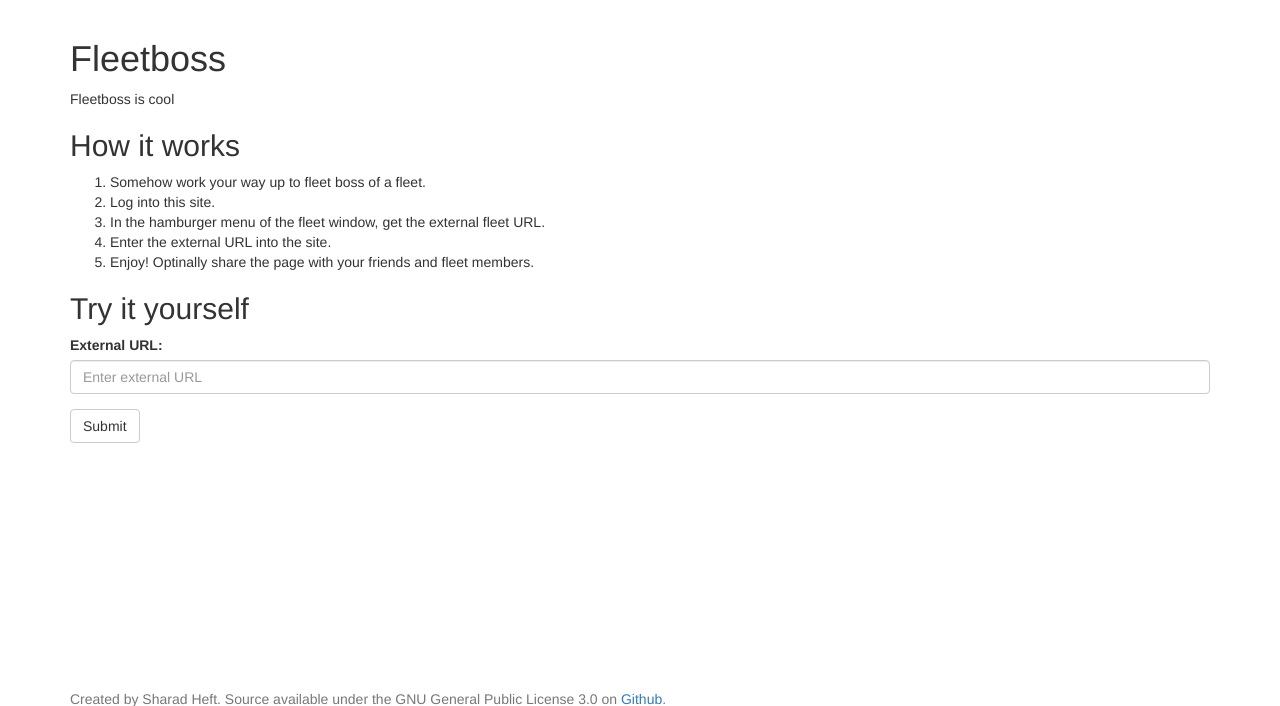
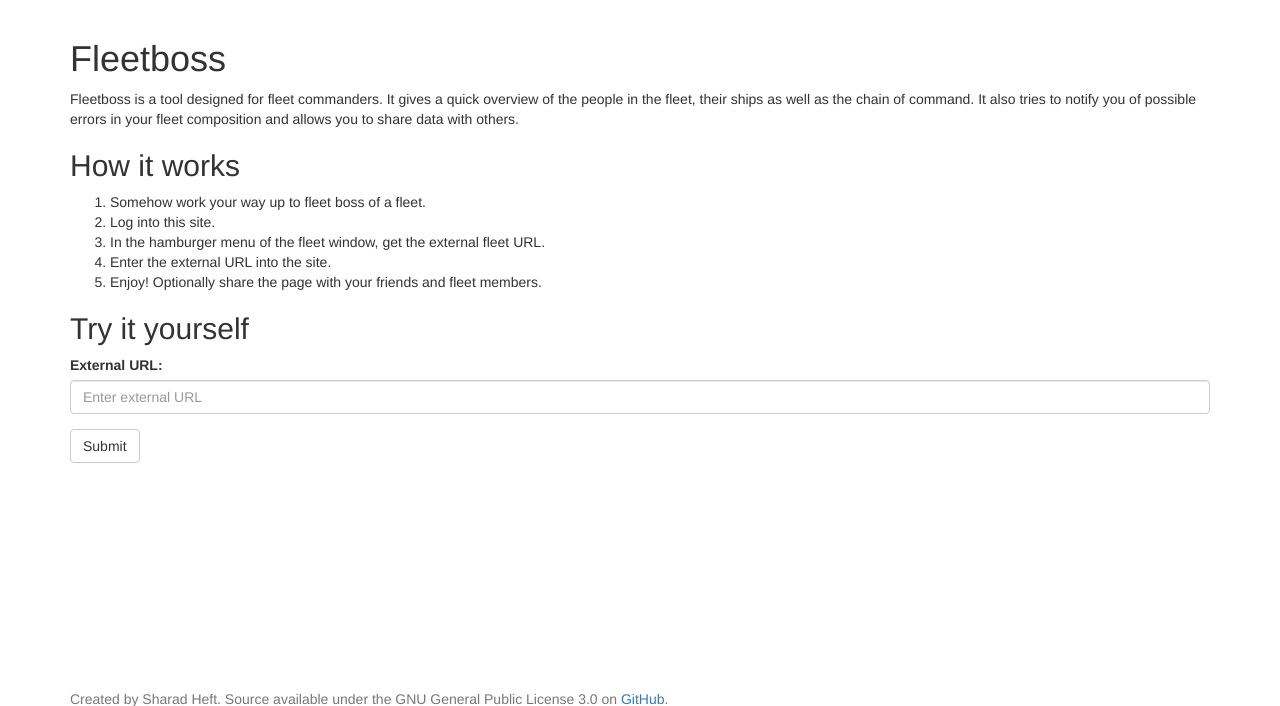
Before and after one commit to stephenswat/EVE-Fleetboss, a Django app: template fleetboss/templates/fleetboss/home.html in a window 1280 px wide. Shown: the part 51-757 px from the top of the page. Run offline with Django 3.2, Linux system fonts and the light colour scheme; the template is opened without the code that fills it, so the values that code supplies are empty; some libraries are stand-ins or nearby versions.

Commit message:
Fix the text on the front page.

```diff
--- a/fleetboss/templates/fleetboss/base.html
+++ b/fleetboss/templates/fleetboss/base.html
@@ -92,7 +92,7 @@
 
     <footer class="footer">
         <div class="container">
-            <p class="text-muted">Created by Sharad Heft. Source available under the GNU General Public License 3.0 on <a href="https://github.com/StephenSwat/EVE-Fleetboss">Github</a>.</p>
+            <p class="text-muted">Created by Sharad Heft. Source available under the GNU General Public License 3.0 on <a href="https://github.com/StephenSwat/EVE-Fleetboss">GitHub</a>.</p>
         </div>
     </footer>
   </body>
--- a/fleetboss/templates/fleetboss/home.html
+++ b/fleetboss/templates/fleetboss/home.html
@@ -4,7 +4,10 @@
 
 <h1>Fleetboss</h1>
 
-Fleetboss is cool
+Fleetboss is a tool designed for fleet commanders. It gives a quick overview of
+the people in the fleet, their ships as well as the chain of command. It also
+tries to notify you of possible errors in your fleet composition and allows you
+to share data with others.
 
 <h2>How it works</h2>
 
@@ -13,7 +16,7 @@ Fleetboss is cool
 <li>Log into this site.</li>
 <li>In the hamburger menu of the fleet window, get the external fleet URL.</li>
 <li>Enter the external URL into the site.</li>
-<li>Enjoy! Optinally share the page with your friends and fleet members.</li>
+<li>Enjoy! Optionally share the page with your friends and fleet members.</li>
 </ol>
 
 <h2>Try it yourself</h2>
```
